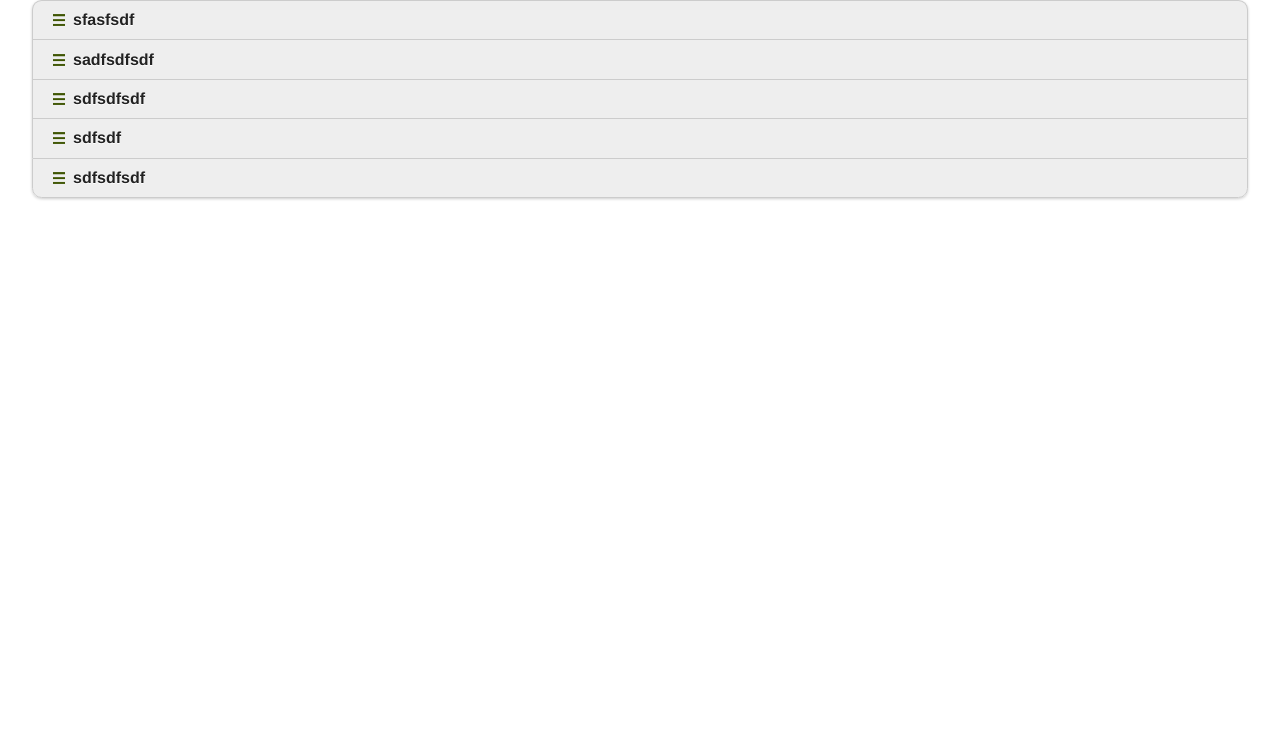
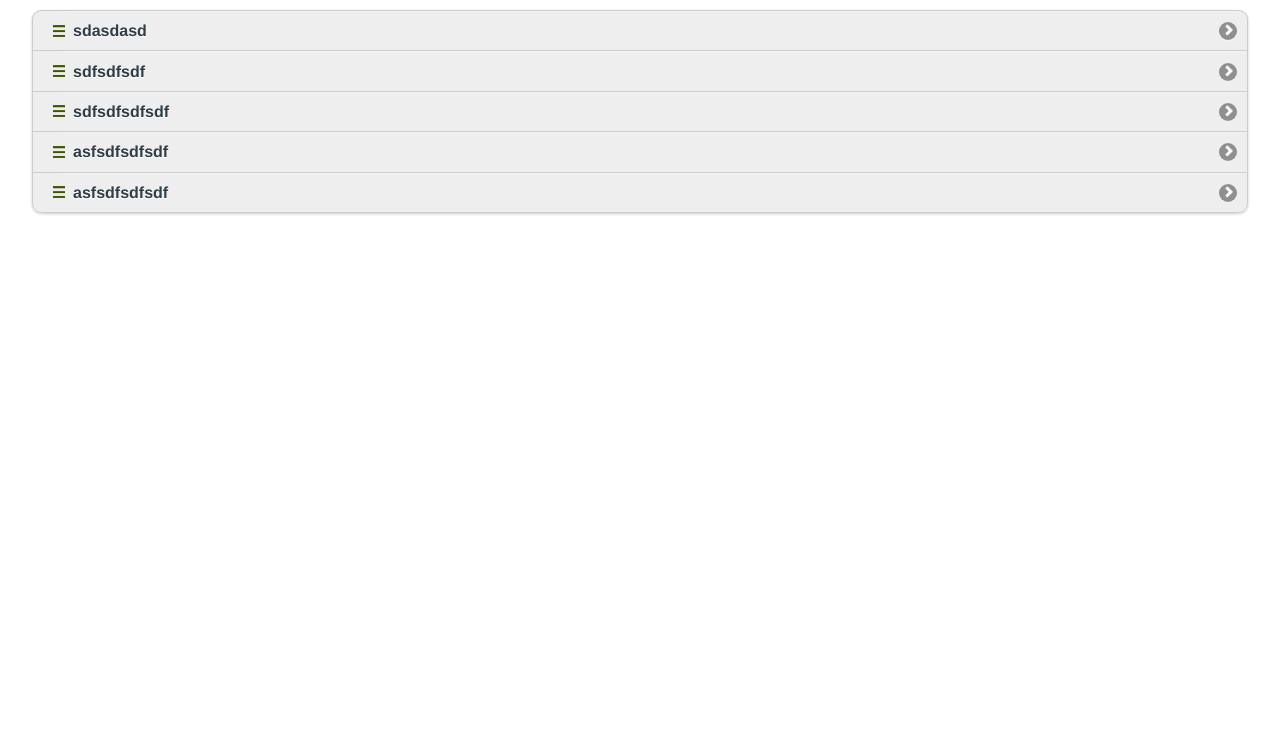
Before and after one commit to sesameJar/m1-project, a plain HTML site: page index.html in a window 1280 px wide. Shown: the top 738 px of the page. Drawn offline with Linux system fonts and the light colour scheme.

Commit message:
finally icons fixed

```diff
--- a/index.html
+++ b/index.html
@@ -21,11 +21,11 @@
 		<div data-theme="d" data-role="page" id="page1">
 
 			<ul data-theme="c" data-role="listview" data-inset="true" class="line">
-				<li data-iconpos="right">sfasfsdf</li>
-				<li data-icon="arrow-r" data-iconpos="right" class="ui-btn-icon-right ui-li-has-arrow">sadfsdfsdf</li>
-				<li data-icon="home" data-iconpos="right">sdfsdfsdf</li>
-				<li data-icon="arrow-r" data-iconpos="right">sdfsdf</li>
-				<li data-icon="arrow-r" data-iconpos="right">sdfsdfsdf</li>
+				<li data-iconpos="right"><a href="">sdasdasd</a></li>
+				<li data-icon="arrow-r" data-iconpos="right"><a href="">sdfsdfsdf</a></li>
+				<li data-icon="arrow-r" data-iconpos="right"><a href="">sdfsdfsdfsdf</a></li>
+				<li data-icon="arrow-r" data-iconpos="right"><a href="">asfsdfsdfsdf</a></li>
+				<li data-icon="arrow-r" data-iconpos="right"><a href="">asfsdfsdfsdf</a></li>
 
 			</ul>
 			<div data-role="footer" data-theme="g" id="logo" data-position="fixed">
--- a/style.css
+++ b/style.css
@@ -11,14 +11,14 @@ body{
 
 .container > * > *{
 	width: 95%;
-	margin: 0 auto;
+	margin:10px auto 0;
 }
 
 ul.line > li {
 	background-image:url('images/lines.png');
 	background-repeat: no-repeat;
 	background-position: 20px center;
-	padding-left: 40px !important;
+	padding-left: 25px !important;
 }
 
 div#logo {
```
